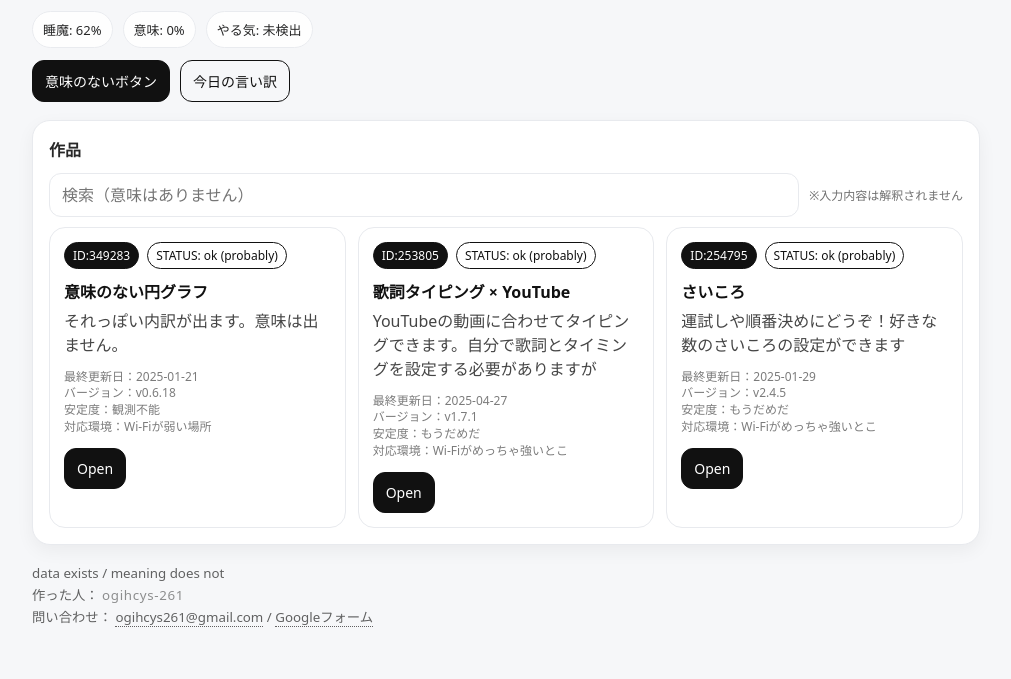
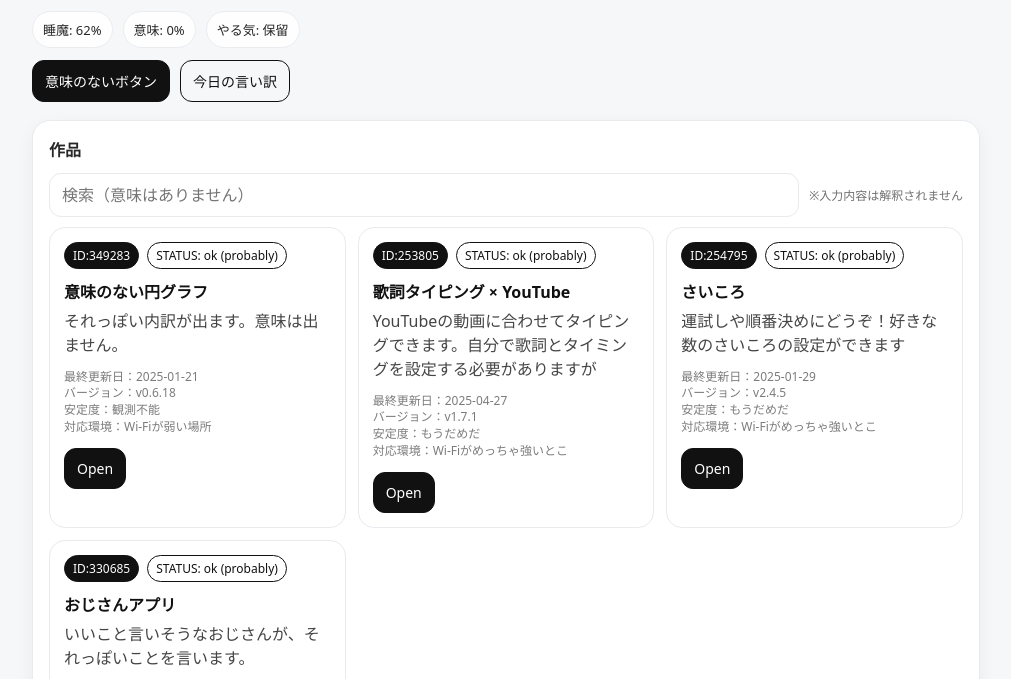
Before and after one commit to ogihcys-261/ogihcys-261.github.io, a plain HTML site: page index.html in a window 1280 px wide. Shown: the part 107-786 px from the top of the page, without its empty margins (134-1145 px from the left). Drawn offline with Linux system fonts and the light colour scheme.

Commit message:
add ojisan app to portal

```diff
--- a/index.html
+++ b/index.html
@@ -65,6 +65,11 @@
         title: "さいころ",
         desc: "運試しや順番決めにどうぞ！好きな数のさいころの設定ができます",
         url: "https://ogihcys-261.github.io/saikoroapp/"
+      },
+      {
+        title: "おじさんアプリ",
+        desc: "いいこと言いそうなおじさんが、それっぽいことを言います。",
+        url: "https://ogihcys-261.github.io/ojisan-app/"
       },
     ];
 
```
